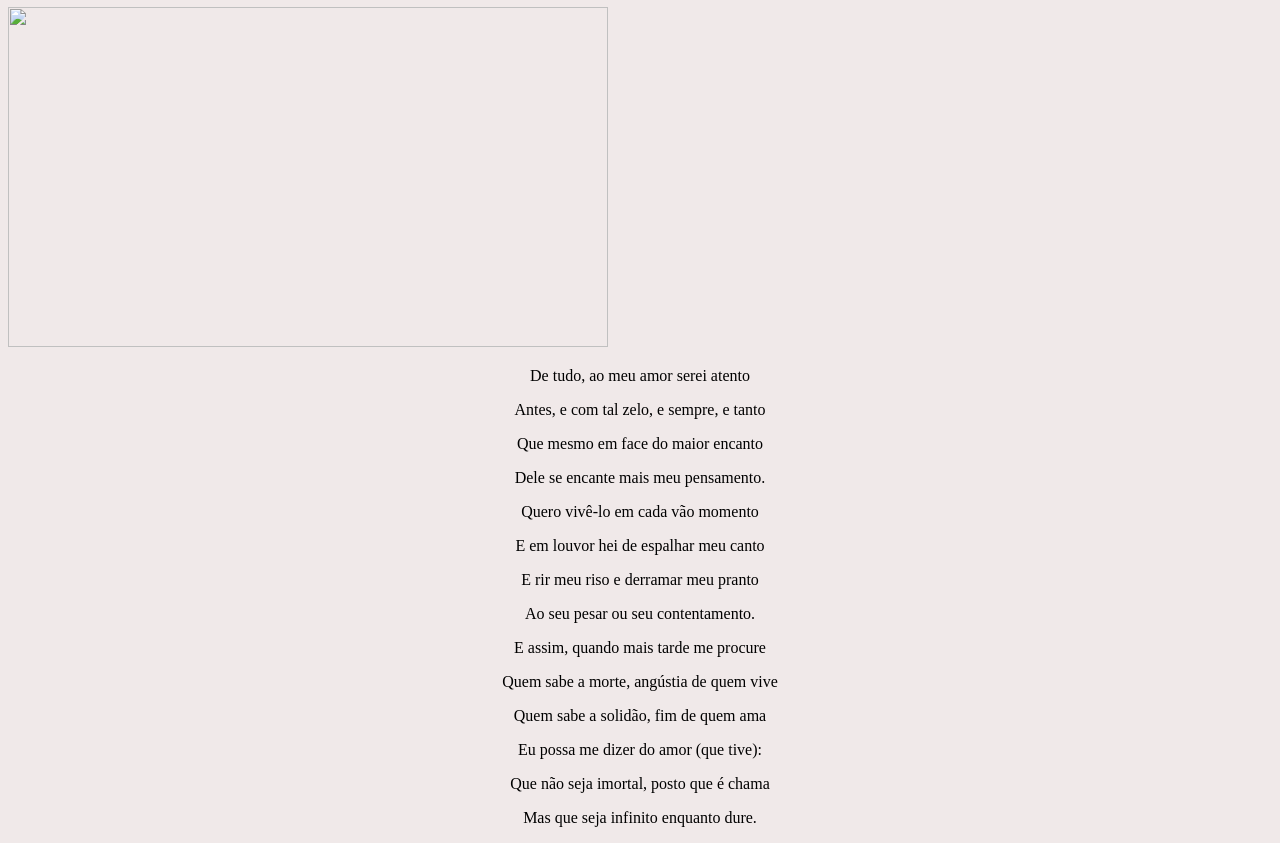
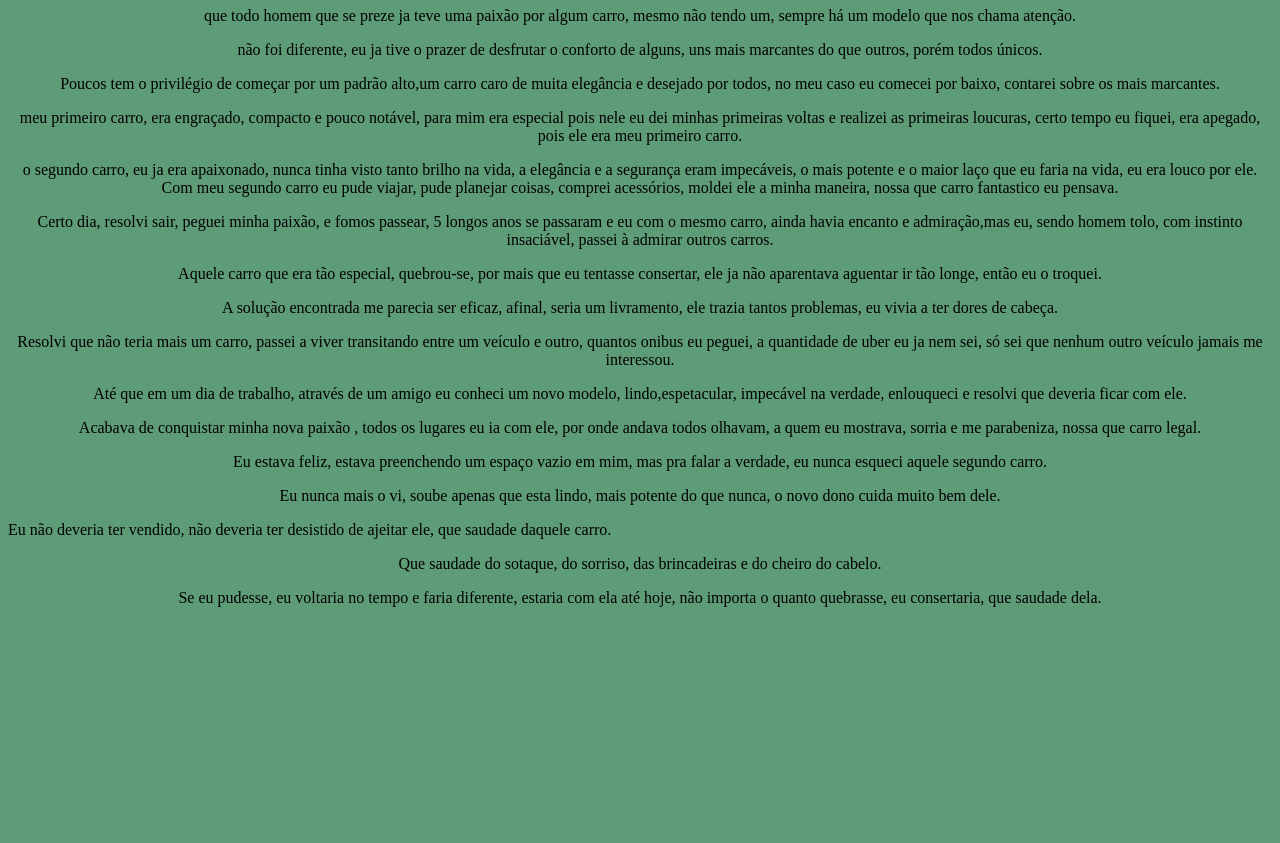
Before and after one commit to brunobrandalize/poema, a plain HTML site: page index.html in a window 1280 px wide. Shown: the part 73-916 px from the top of the page. After the commit the page ends 800 px from the top, so only its background shows below. Drawn offline with Linux system fonts and the light colour scheme.

Commit message:
Add files via upload

```diff
--- a/index.html
+++ b/index.html
@@ -6,22 +6,24 @@
         <link rel="stylesheet" href="style.css">
     </head>
     <body>
+        <h1>Um texto sobre carros...</h1>
 
-        <h1>Soneto de Fidelidade</h1>
-        </p><img src="dia1.png" alt="" width="600" height="340" />
-        <p>De tudo, ao meu amor serei atento </p>
-       <p>Antes, e com tal zelo, e sempre, e tanto </p>
-        <P>Que mesmo em face do maior encanto</P>
-        <p>Dele se encante mais meu pensamento.</p>
-       <p>Quero vivê-lo em cada vão momento</p>
-        <p>E em louvor hei de espalhar meu canto</p>
-       <p>E rir meu riso e derramar meu pranto</p>
-        <p>Ao seu pesar ou seu contentamento.</p>
-        <p>E assim, quando mais tarde me procure</p>
-        <p>Quem sabe a morte, angústia de quem vive</p>
-        <p>Quem sabe a solidão, fim de quem ama</p>
-        <p>Eu possa me dizer do amor (que tive):</p>
-        <p>Que não seja imortal, posto que é chama</p>
-        <p>Mas que seja infinito enquanto dure.</p>
+        <p> que todo homem que se preze ja teve uma paixão por algum carro, mesmo não tendo um, sempre há um modelo que nos chama atenção.</p>
+        <p> não foi diferente, eu ja tive o prazer de desfrutar o conforto de alguns, uns mais marcantes do que outros, porém todos únicos.</p>
+        <p>Poucos tem o privilégio de começar por um padrão alto,um carro caro de muita elegância e desejado por todos, no meu caso eu comecei por baixo, contarei sobre os mais marcantes.</p>
+        <p> meu primeiro carro, era engraçado, compacto e pouco notável, para mim era especial pois nele eu dei minhas primeiras voltas e realizei as primeiras loucuras, certo tempo eu fiquei, era apegado, pois ele era meu primeiro carro.</p>
+        <p> o segundo carro, eu ja era apaixonado, nunca tinha visto tanto brilho na vida, a elegância e a segurança eram impecáveis, o mais potente e o maior laço que eu faria na vida, eu era louco por ele. Com meu segundo carro eu pude viajar, pude planejar coisas, comprei acessórios, moldei ele a minha maneira, nossa que carro fantastico eu pensava.</p>
+        <p>Certo dia, resolvi sair, peguei minha paixão, e fomos passear, 5 longos anos se passaram e eu com o mesmo carro, ainda havia encanto e admiração,mas eu, sendo homem tolo, com instinto insaciável, passei à admirar outros carros.</p>
+        <p>Aquele carro que era tão especial, quebrou-se, por mais que eu tentasse consertar, ele ja não aparentava aguentar ir tão longe, então eu o troquei.</p>
+        <p>A solução encontrada me parecia ser eficaz, afinal, seria um livramento, ele trazia tantos problemas, eu vivia a ter dores de cabeça.</p>
+        <p>Resolvi que não teria mais um carro, passei a viver transitando entre um veículo e outro, quantos onibus eu peguei, a quantidade de uber eu ja nem sei, só sei que nenhum outro veículo jamais me interessou.</p>
+        <p>Até que em um dia de trabalho, através de um amigo eu conheci um novo modelo, lindo,espetacular, impecável na verdade, enlouqueci e resolvi que deveria ficar com ele.</p>
+        <p>Acabava de conquistar minha nova paixão , todos os lugares eu ia com ele, por onde andava todos olhavam, a quem eu mostrava, sorria e me parabeniza, nossa que carro legal.</p>
+        <p>Eu estava feliz, estava preenchendo um espaço vazio em mim, mas pra falar a verdade, eu nunca esqueci aquele segundo carro.</p>
+        <p>Eu nunca mais o vi, soube apenas que esta lindo, mais potente do que nunca, o novo dono cuida muito bem dele.</p>
+        Eu não deveria ter vendido, não deveria ter desistido de ajeitar ele, que saudade daquele carro.
+        <p>Que saudade do sotaque, do sorriso, das brincadeiras e do cheiro do cabelo.</p>
+        <p>Se eu pudesse, eu voltaria no tempo e faria diferente, estaria com ela até hoje, não importa o quanto quebrasse, eu consertaria, que saudade dela.</p>
 
     </body>
+    </head>
--- a/style.css
+++ b/style.css
@@ -1,9 +1,9 @@
 body {
-    background: #f0e9e9
+    background: #5e9b77
 }
 h1{
     text-align:center;
-    color: rgb(11, 75, 75);
+    color: rgb(49, 36, 172);
 }
 
 p {
@@ -11,5 +11,5 @@ p {
 }
 
 em strong {
-    color: #FF0000;
+    color: #4b2222;
 }
```
